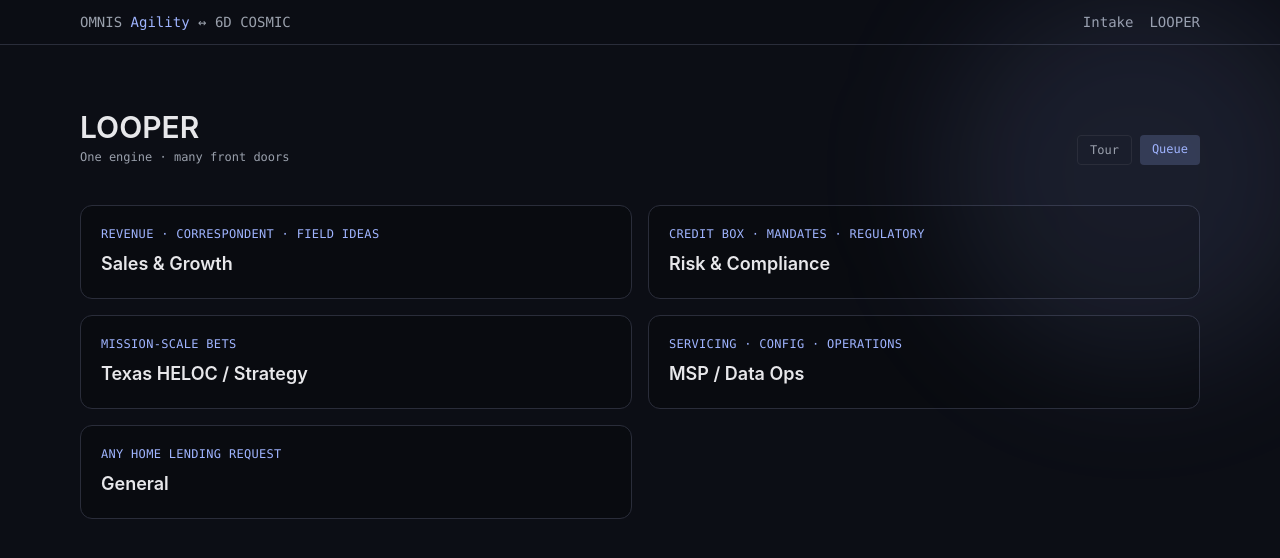
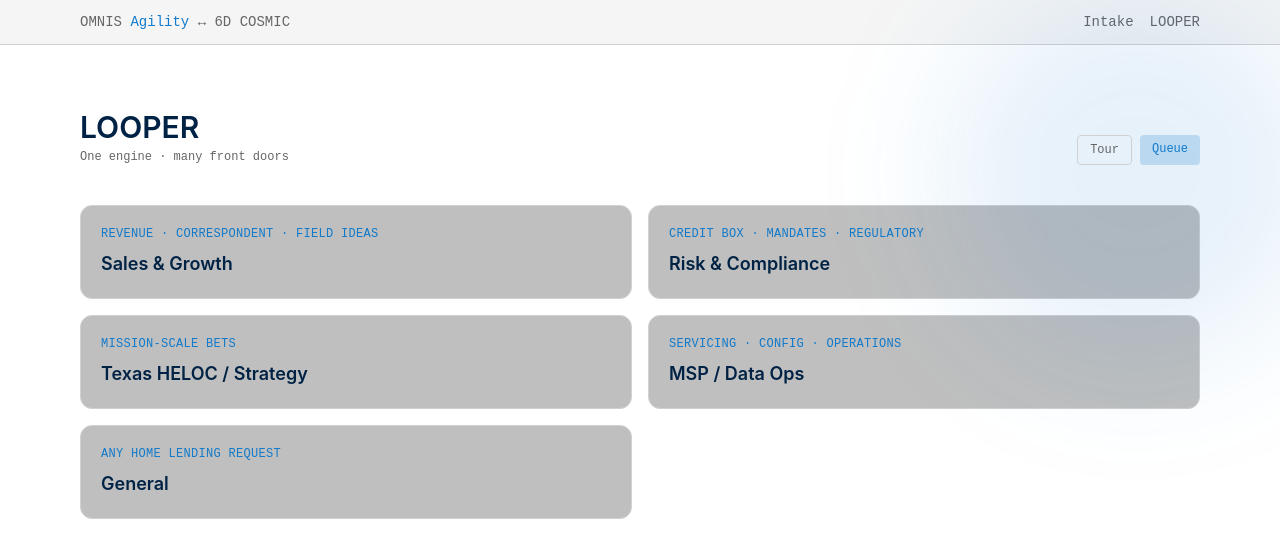
Before and after one commit to lelandsequel/looper-northpole, a Next.js app: page / in a window 1280 px wide. Shown: the top 558 px of the page. Built offline with nearby package versions, Linux system fonts and the light colour scheme.

Commit message:
feat: rebrand to JPMC identity

```diff
--- a/app/globals.css
+++ b/app/globals.css
@@ -7,6 +7,6 @@
 }
 
 body {
-  @apply bg-surface text-ink antialiased;
+  @apply bg-background text-ink antialiased;
   font-family: Inter, system-ui, sans-serif;
 }
--- a/tailwind.config.ts
+++ b/tailwind.config.ts
@@ -5,21 +5,22 @@ const config: Config = {
   theme: {
     extend: {
       colors: {
-        surface: "#0c0e15",
-        ink: "#e7e7ea",
-        muted: "#9aa0ac",
-        accent: "#9fb4ff",
-        border: "#2a2d3a",
-        funded: "#5fd38d",
-        benched: "#e8b84a",
-        refused: "#f08a8a",
+        background: "#ffffff",
+        surface: "#f4f4f4",
+        ink: "#002244",
+        muted: "#666666",
+        accent: "#117ACA",
+        border: "#d1d1d1",
+        funded: "#00684a",
+        benched: "#f59e0b",
+        refused: "#b91c1c",
       },
       fontFamily: {
-        mono: ["ui-monospace", "SFMono-Regular", "Menlo", "monospace"],
+        mono: ["IBM Plex Mono", "monospace"],
+        sans: ["Inter", "sans-serif"],
       },
     },
   },
   plugins: [],
 };
-
 export default config;
```
